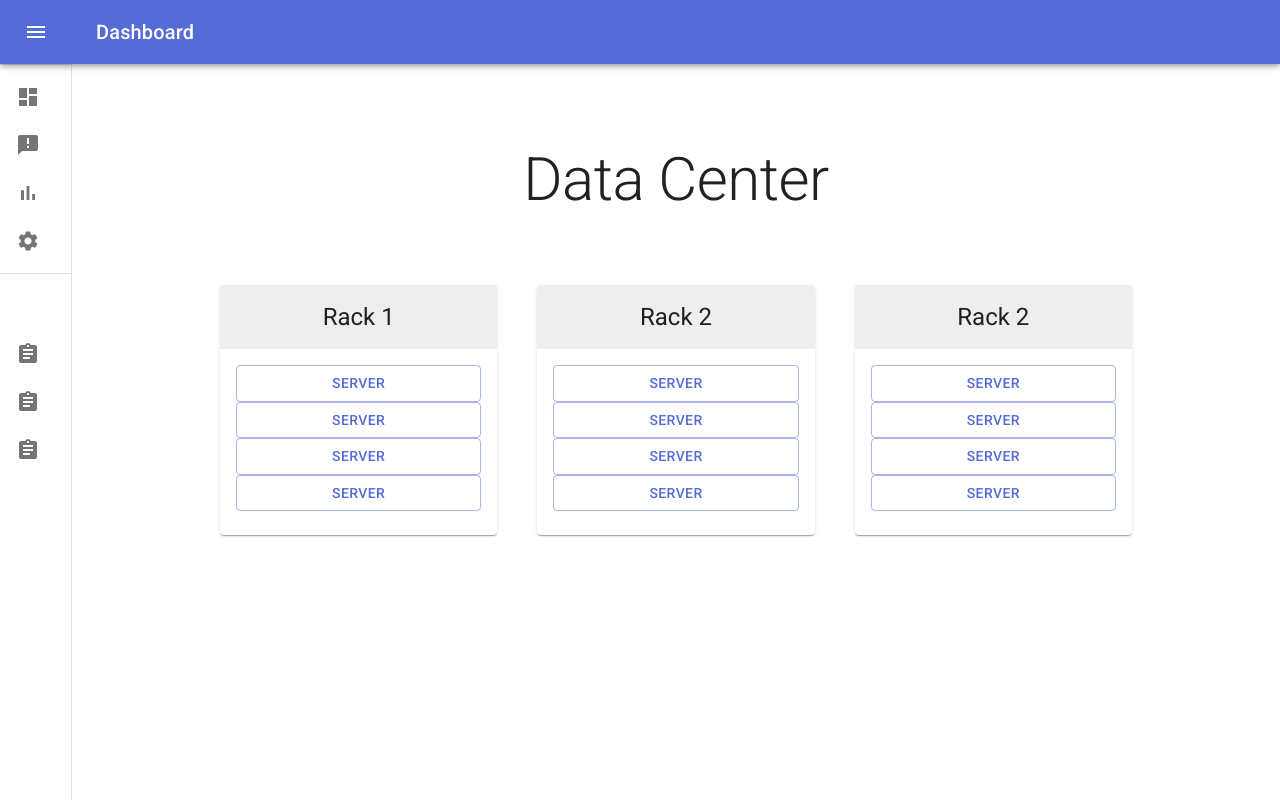
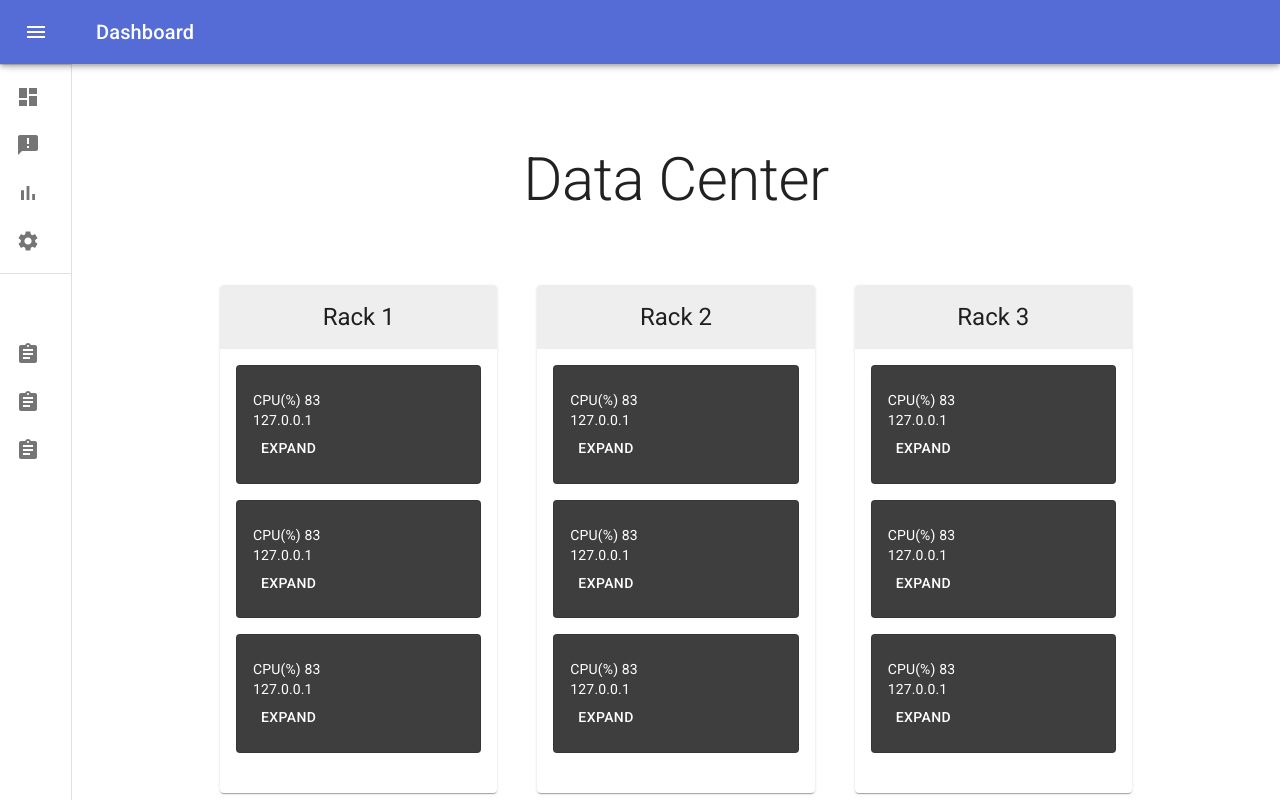
Before and after one commit to nachokelkar/data-centre-monitoring-tool, a React (Create React App) app in the folder frontend/: page / in a window 1280 px wide. Built offline with nearby package versions, Linux system fonts and the light colour scheme.

Commit message:
Initial Frontend Layout

```diff
--- a/frontend/src/components/dashboard/Racks.js
+++ b/frontend/src/components/dashboard/Racks.js
@@ -1,19 +1,12 @@
 import React from "react";
-import AppBar from "@material-ui/core/AppBar";
-import Button from "@material-ui/core/Button";
 import Card from "@material-ui/core/Card";
-import CardActions from "@material-ui/core/CardActions";
 import CardContent from "@material-ui/core/CardContent";
 import CardHeader from "@material-ui/core/CardHeader";
-import CssBaseline from "@material-ui/core/CssBaseline";
 import Grid from "@material-ui/core/Grid";
-import StarIcon from "@material-ui/icons/StarBorder";
-import Toolbar from "@material-ui/core/Toolbar";
 import Typography from "@material-ui/core/Typography";
-import Link from "@material-ui/core/Link";
 import { makeStyles } from "@material-ui/core/styles";
 import Container from "@material-ui/core/Container";
-import Box from "@material-ui/core/Box";
+import Server from "./Server";
 
 const useStyles = makeStyles(theme => ({
   "@global": {
@@ -23,18 +16,6 @@ const useStyles = makeStyles(theme => ({
       listStyle: "none"
     }
   },
-  appBar: {
-    borderBottom: `1px solid ${theme.palette.divider}`
-  },
-  toolbar: {
-    flexWrap: "wrap"
-  },
-  toolbarTitle: {
-    flexGrow: 1
-  },
-  link: {
-    margin: theme.spacing(1, 1.5)
-  },
   heroContent: {
     padding: theme.spacing(8, 0, 6)
   },
@@ -43,67 +24,37 @@ const useStyles = makeStyles(theme => ({
       theme.palette.type === "dark"
         ? theme.palette.grey[700]
         : theme.palette.grey[200]
-  },
-  cardPricing: {
-    display: "flex",
-    justifyContent: "center",
-    alignItems: "baseline",
-    marginBottom: theme.spacing(2)
-  },
-  footer: {
-    borderTop: `1px solid ${theme.palette.divider}`,
-    marginTop: theme.spacing(8),
-    paddingTop: theme.spacing(3),
-    paddingBottom: theme.spacing(3),
-    [theme.breakpoints.up("sm")]: {
-      paddingTop: theme.spacing(6),
-      paddingBottom: theme.spacing(6)
-    }
   }
 }));
 
 const tiers = [
   {
     title: "Rack 1",
-    price: "0",
-    description: [
-      "10 users included",
-      "2 GB of storage",
-      "Help center access",
-      "Email support"
-    ],
-    buttonText: "Server",
-    buttonVariant: "outlined"
+    servers: [
+      ["1", "r1_s1", "Ubuntu 18.04", "83"],
+      ["2", "r1_s2", "Windows 7", "83"],
+      ["3", "r1_s3", "Windows 10", "83"]
+    ]
   },
   {
     title: "Rack 2",
-    price: "0",
-    description: [
-      "10 users included",
-      "2 GB of storage",
-      "Help center access",
-      "Email support"
-    ],
-    buttonText: "Server",
-    buttonVariant: "outlined"
+    servers: [
+      ["1", "r1_s1", "Ubuntu 18.04", "83"],
+      ["2", "r1_s2", "Windows 10", "83"],
+      ["3", "r1_s3", "Windows 7", "83"]
+    ]
   },
   {
-    title: "Rack 2",
-    price: "0",
-    description: [
-      "10 users included",
-      "2 GB of storage",
-      "Help center access",
-      "Email support"
-    ],
-    buttonText: "Server",
-    buttonVariant: "outlined"
+    title: "Rack 3",
+    servers: [
+      ["1", "r1_s1", "Windows 10", "83"],
+      ["2", "r1_s2", "Ubuntu 18.04", "83"],
+      ["3", "r1_s3", "Windows 7", "83"]
+    ]
   }
 ];
-
 export default function Racks() {
   const classes = useStyles();
-
   return (
     <React.Fragment>
       {/* Hero unit */}
@@ -122,12 +73,7 @@ export default function Racks() {
       <Container maxWidth="md" component="main">
         <Grid container spacing={5} alignItems="flex-end">
           {tiers.map(tier => (
-            <Grid
-              item
-              key={tier.title}
-              xs={12}
-              md={4}
-            >
+            <Grid item key={tier.title} xs={12} md={4}>
               <Card>
                 <CardHeader
                   title={tier.title}
@@ -137,15 +83,11 @@ export default function Racks() {
                 />
                 <CardContent>
                   <ul>
-                    {tier.description.map(line => (
-                      <Button
-                        fullWidth
-                        variant={tier.buttonVariant}
-                        color="primary"
-                      >
-                        {tier.buttonText}
-                      </Button>
-                    ))}
+                    {tier.servers.map(server =>
+                        <React.Fragment>
+                          <Server cpu={server[3]} />
+                        </React.Fragment>
+                    )}
                   </ul>
                 </CardContent>
               </Card>
--- /dev/null
+++ b/frontend/src/components/dashboard/Server.js
@@ -0,0 +1,37 @@
+import React from "react";
+import Button from "@material-ui/core/Button";
+import Paper from "@material-ui/core/Paper";
+import { makeStyles } from "@material-ui/core/styles";
+
+const useStyles = makeStyles(theme => ({
+  paper: {
+    background: "#3e3e3e",
+    color: "white",
+    paddingTop: theme.spacing(3),
+    paddingLeft: theme.spacing(2),
+    marginBottom: theme.spacing(2)
+    // paddingBottom: theme.spacing(3)
+  },
+  button: {
+    background: "#3e3e3e",
+    color: "white",
+    marginBottom: theme.spacing(2)
+  }
+}));
+
+export default function Racks(props) {
+  const classes = useStyles();
+
+  return (
+    <React.Fragment>
+      <Paper className={classes.paper} variant="outlined">
+        {/*To Do: Typography  */}
+        CPU(%) {props.cpu}
+        <br />
+        127.0.0.1
+        <br />
+        <Button className={classes.button}>Expand</Button>
+      </Paper>
+    </React.Fragment>
+  );
+}
--- a/frontend/src/components/dashboard/listItems.js
+++ b/frontend/src/components/dashboard/listItems.js
@@ -5,7 +5,6 @@ import ListItemText from '@material-ui/core/ListItemText';
 import ListSubheader from '@material-ui/core/ListSubheader';
 import DashboardIcon from '@material-ui/icons/Dashboard';
 import Announcement from '@material-ui/icons/Announcement';
-import PeopleIcon from '@material-ui/icons/People';
 import BarChartIcon from '@material-ui/icons/BarChart';
 import Settings from '@material-ui/icons/Settings';
 import AssignmentIcon from '@material-ui/icons/Assignment';
@@ -58,7 +57,7 @@ export const secondaryListItems = (
       <ListItemIcon>
         <AssignmentIcon />
       </ListItemIcon>
-      <ListItemText primary="Year-end sale" />
+      <ListItemText primary="Last Year" />
     </ListItem>
   </div>
 );
```
